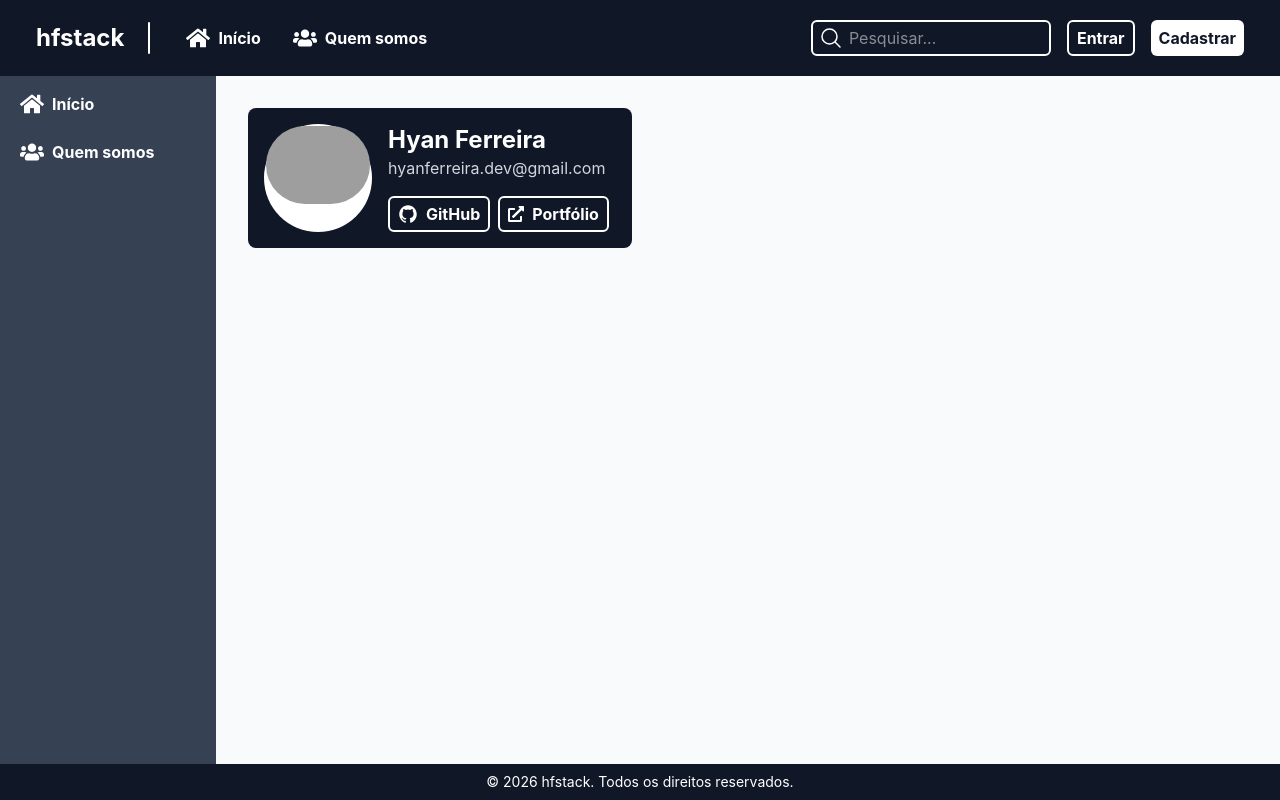
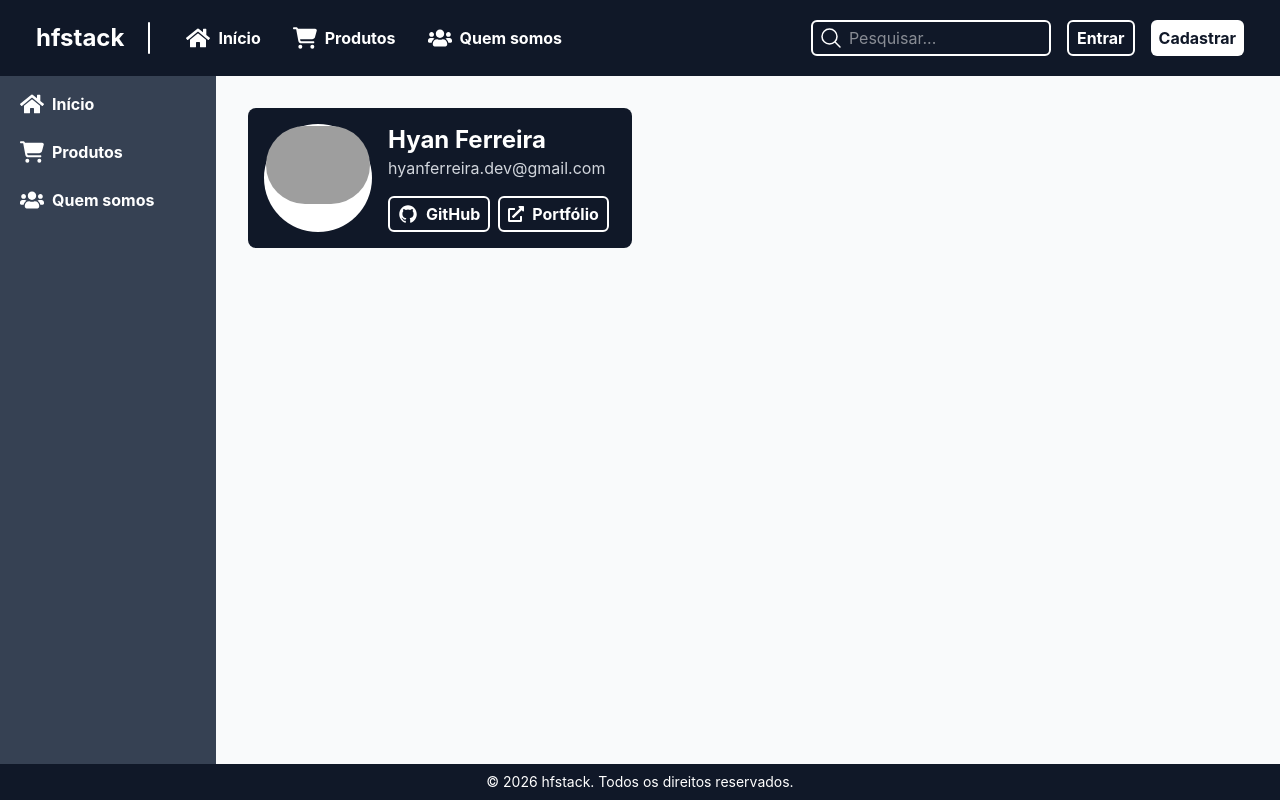
Before and after one commit to HyanFerreira/next-js-react-tutorial, a Next.js app: page / in a window 1280 px wide. Built offline with nearby package versions, Linux system fonts and the light colour scheme; grey boxes are pictures that could not be loaded.

Commit message:
Aula - 16/03

```diff
--- a/next.config.mjs
+++ b/next.config.mjs
@@ -5,6 +5,13 @@ const nextConfig = {
       {
         protocol: "https",
         hostname: "avatars.githubusercontent.com",
+        port: "",
+        pathname: "/**",
+      },
+      {
+        protocol: "https",
+        hostname: "images3.kabum.com.br",
+        port: "",
         pathname: "/**",
       },
     ],
--- a/src/app/layout.js
+++ b/src/app/layout.js
@@ -18,7 +18,7 @@ export const metadata = {
 
 export default function RootLayout({ children }) {
   return (
-    <html lang="en">
+    <html lang="pt-BR">
       <body className={`${geistSans.variable} ${geistMono.variable}`}>
         {children}
       </body>
--- a/src/app/page.jsx
+++ b/src/app/page.jsx
@@ -1,7 +1,7 @@
 import Footer from "@/components/Footer";
 import Header from "@/components/Header";
 import Sidebar from "@/components/Sidebar";
-import CardUser from "@/components/cardUser";
+import CardUser from "@/components/CardUser";
 
 import Image from "next/image";
 
--- /dev/null
+++ b/src/app/produtos/page.jsx
@@ -0,0 +1,32 @@
+import CardProduct from "@/components/CardProduct";
+import ColorSelector from "@/components/ColorSelector";
+import Footer from "@/components/Footer";
+import Header from "@/components/Header";
+import Sidebar from "@/components/Sidebar";
+
+export default function Produtos() {
+  return (
+    <div>
+      <Header />
+
+      <main className="flex bg-gray-50 text-white">
+        <Sidebar />
+        <div className="p-8">
+          <div className="grid grid-cols-2 gap-6">
+            <CardProduct
+              image="https://images3.kabum.com.br/produtos/fotos/463543/placa-de-video-rx-7600-series-graphics-cards-xfx-amd-radeon-8gb-gddr6-rx-76pqickby_1689273145_gg.jpg"
+              title="Placa de Vídeo RX 7600 Series Graphics Cards XFX AMD Radeon, 8GB GDDR6 - RX-76PQICKBY"
+              original_price={1899.99}
+              discounted_price={1599.99}
+              installments={10}
+            />
+
+            <ColorSelector />
+          </div>
+        </div>
+      </main>
+
+      <Footer />
+    </div>
+  );
+}
--- /dev/null
+++ b/src/components/CardProduct.jsx
@@ -0,0 +1,89 @@
+"use client";
+
+import Image from "next/image";
+import { FaCartShopping } from "react-icons/fa6";
+import { CiHeart } from "react-icons/ci";
+import { FaHeart } from "react-icons/fa";
+import { useState } from "react";
+
+export default function CardProduct(props) {
+  function parseNumber(value) {
+    const number = Number(value);
+    return Number.isFinite(number) ? number : 0;
+  }
+
+  function formatCurrency(value) {
+    return value.toLocaleString("pt-BR", {
+      minimumFractionDigits: 2,
+      maximumFractionDigits: 2,
+    });
+  }
+
+  const originalPrice = parseNumber(props.original_price);
+  const discountedPrice = parseNumber(props.discounted_price);
+  const installments = parseNumber(props.installments);
+
+  const installmentValue =
+    installments > 0 ? discountedPrice / installments : 0;
+
+  const [favorite, setFavorite] = useState(false);
+
+  const favorited = (
+    <button
+      type="button"
+      onClick={() => {
+        setFavorite(!favorite);
+      }}
+      className="absolute top-2 right-2 z-10 cursor-pointer"
+    >
+      <FaHeart
+        className={`size-6 ${favorite ? "fill-red-500" : "fill-gray-900"}`}
+      />
+    </button>
+  );
+
+  return (
+    <div className="bg-gray-900 w-86 flex flex-col gap-4 p-3 rounded-lg">
+      <div className="bg-white w-full h-56 rounded-md flex items-center justify-center relative">
+        <Image
+          src={props.image}
+          width={200}
+          height={144}
+          alt="Imagem do produto"
+        />
+        {favorited}
+      </div>
+      <div>
+        <h1 className="text-md font-semibold">{props.title}</h1>
+      </div>
+
+      <div className="flex flex-col">
+        <span className="text-gray-300 line-through">
+          R$ {formatCurrency(originalPrice)}
+        </span>
+
+        <span className="text-2xl font-bold">
+          R$ {formatCurrency(discountedPrice)}
+        </span>
+
+        <span className="text-gray-300">À vista no PIX</span>
+
+        <span className="text-gray-300">
+          ou até{" "}
+          <span className="font-bold">
+            {installments}x de R$ {formatCurrency(installmentValue)}
+          </span>
+        </span>
+      </div>
+
+      <div>
+        <button
+          type="button"
+          className="w-full p-2 bg-white rounded-md text-gray-900 font-bold uppercase flex items-center justify-center gap-2 cursor-pointer hover:bg-white/80 transition"
+        >
+          <FaCartShopping className="size-5" /> Comprar
+        </button>
+      </div>
+    </div>
+  );
+}
--- /dev/null
+++ b/src/components/ColorSelector.jsx
@@ -0,0 +1,43 @@
+"use client";
+
+import { useState } from "react";
+
+export default function ColorSelector() {
+  const [color, setColor] = useState("bg-red-500");
+
+  return (
+    <div className="w-88 h-60 bg-gray-900 rounded-lg p-3 flex flex-col gap-4">
+      <div className={`${color} w-full h-32 rounded-md`}></div>
+      <div className="flex items-center justify-between">
+        <button
+          type="button"
+          onClick={() => {
+            setColor("bg-red-500");
+          }}
+          className="w-16 h-16 rounded-md cursor-pointer bg-red-500"
+        ></button>
+        <button
+          type="button"
+          onClick={() => {
+            setColor("bg-green-500");
+          }}
+          className="w-16 h-16 rounded-md cursor-pointer bg-green-500"
+        ></button>
+        <button
+          type="button"
+          onClick={() => {
+            setColor("bg-yellow-500");
+          }}
+          className="w-16 h-16 rounded-md cursor-pointer bg-yellow-500"
+        ></button>
+        <button
+          type="button"
+          onClick={() => {
+            setColor("bg-blue-500");
+          }}
+          className="w-16 h-16 rounded-md cursor-pointer bg-blue-500"
+        ></button>
+      </div>
+    </div>
+  );
+}
--- a/src/components/Header.jsx
+++ b/src/components/Header.jsx
@@ -1,6 +1,7 @@
 import Link from "next/link";
 
 import { FaHome,FaUsers } from "react-icons/fa";
+import { FaCartShopping } from "react-icons/fa6";
 
 export default function Header() {
   return (
@@ -19,6 +20,15 @@ export default function Header() {
               >
                 <FaHome className="size-6" />
                 Início
+              </Link>
+            </li>
+            <li>
+              <Link
+                className="hover:bg-white hover:text-gray-900 font-bold px-3 py-1.5 rounded-md transition flex items-center justify-center gap-2"
+                href="/produtos"
+              >
+                <FaCartShopping className="size-6" />
+                Produtos
               </Link>
             </li>
             <li>
--- a/src/components/Sidebar.jsx
+++ b/src/components/Sidebar.jsx
@@ -1,6 +1,7 @@
 import Link from "next/link";
 
 import { FaHome, FaUsers } from "react-icons/fa";
+import { FaCartShopping } from "react-icons/fa6";
 
 export default function Sidebar() {
   return (
@@ -17,6 +18,15 @@ export default function Sidebar() {
         </li>
         <li>
           <Link
+            href="/produtos"
+            className="px-3 py-2 rounded hover:bg-gray-500 transition flex items-center gap-2"
+          >
+            <FaCartShopping className="size-6" />
+            Produtos
+          </Link>
+        </li>
+        <li>
+          <Link
             href="/quem-somos"
             className="px-3 py-2 rounded hover:bg-gray-500 transition flex items-center gap-2"
           >
--- a/src/components/cardUser.jsx
+++ b/src/components/cardUser.jsx
@@ -5,7 +5,7 @@ import { IoLogoGithub } from "react-icons/io5";
 import { FaExternalLinkAlt } from "react-icons/fa";
 import { FaUser } from "react-icons/fa";
 
-export default function cardUser(props) {
+export default function CardUser(props) {
   return (
     <div className="bg-gray-900 w-96 flex gap-4 p-4 rounded-lg">
       <div className="bg-white rounded-full w-27 h-27 p-0.5">
```
